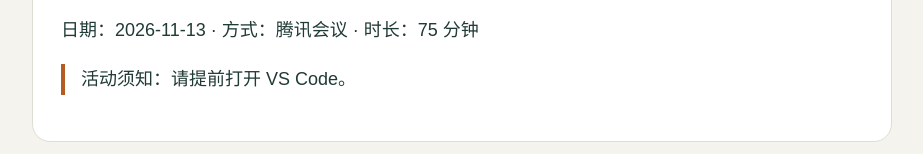
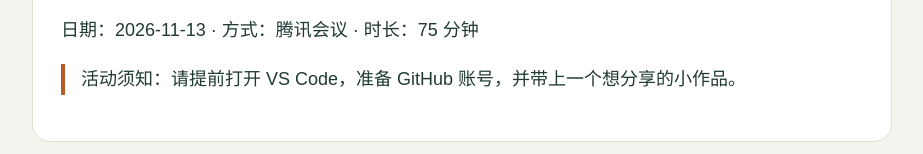
Before and after one commit to moshang1713-sketch/web-group-first-project, a plain HTML site: page index.html in a window 1280 px wide. Shown: the part 926-1080 px from the top of the page, without its empty margins (178-1101 px from the left). Drawn offline with Linux system fonts and the light colour scheme.

Commit message:
docs: update club information

```diff
--- a/index.html
+++ b/index.html
@@ -26,7 +26,7 @@
       <h2 id="activity">本周活动 · Git 与 GitHub 实战</h2>
       <p>日期：2026-11-13 · 方式：腾讯会议 · 时长：75 分钟</p>
       <!-- 第二次提交：只修改下面这一行文字，保留标签。 -->
-      <p id="notice">活动须知：请提前打开 VS Code。</p>
+      <p id="notice">活动须知：请提前打开 VS Code，准备 GitHub 账号，并带上一个想分享的小作品。</p>
     </section>
     <section id="signup" aria-labelledby="signup-title">
       <p class="eyebrow">03 / TRY IT</p>
```
